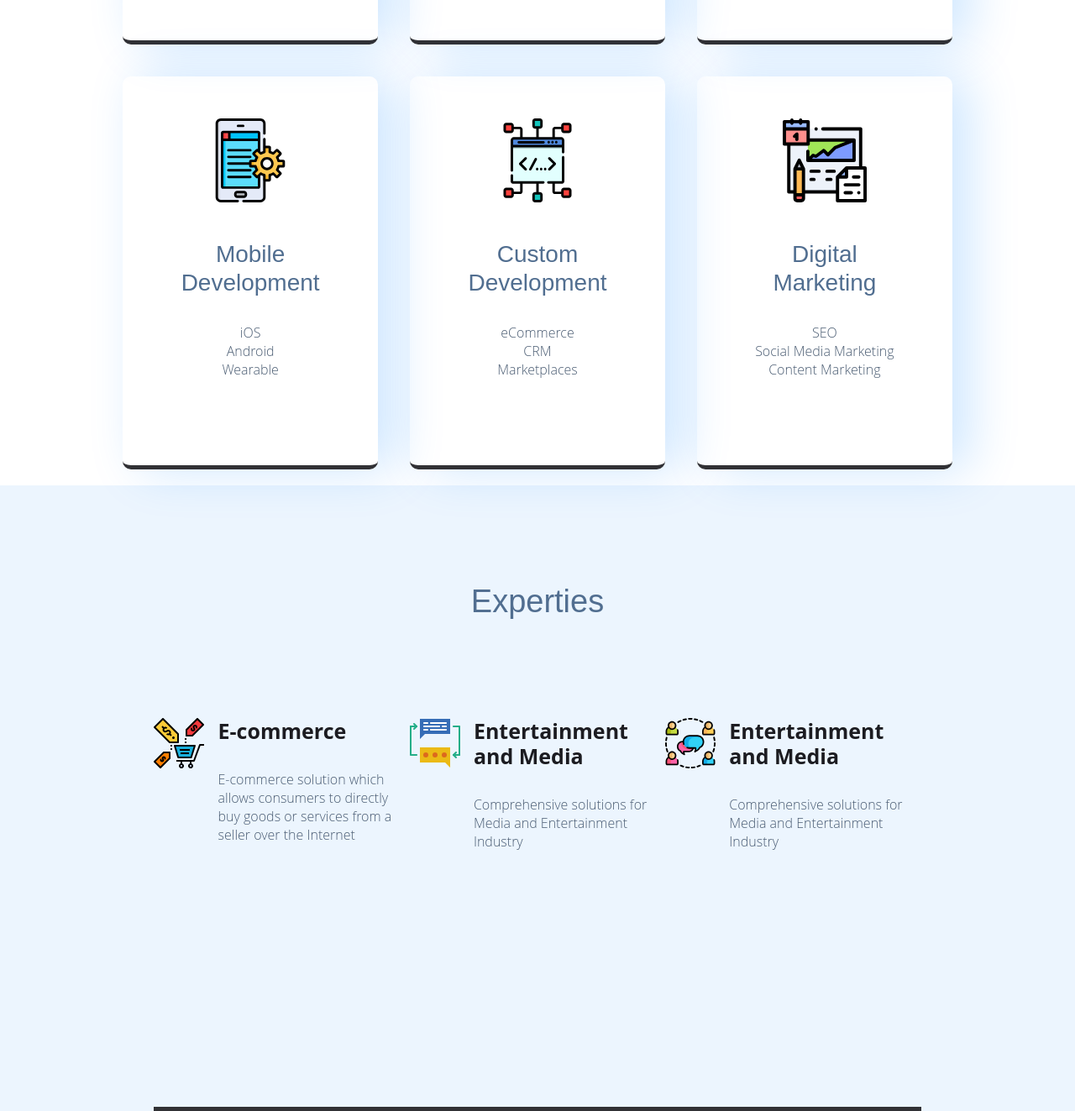
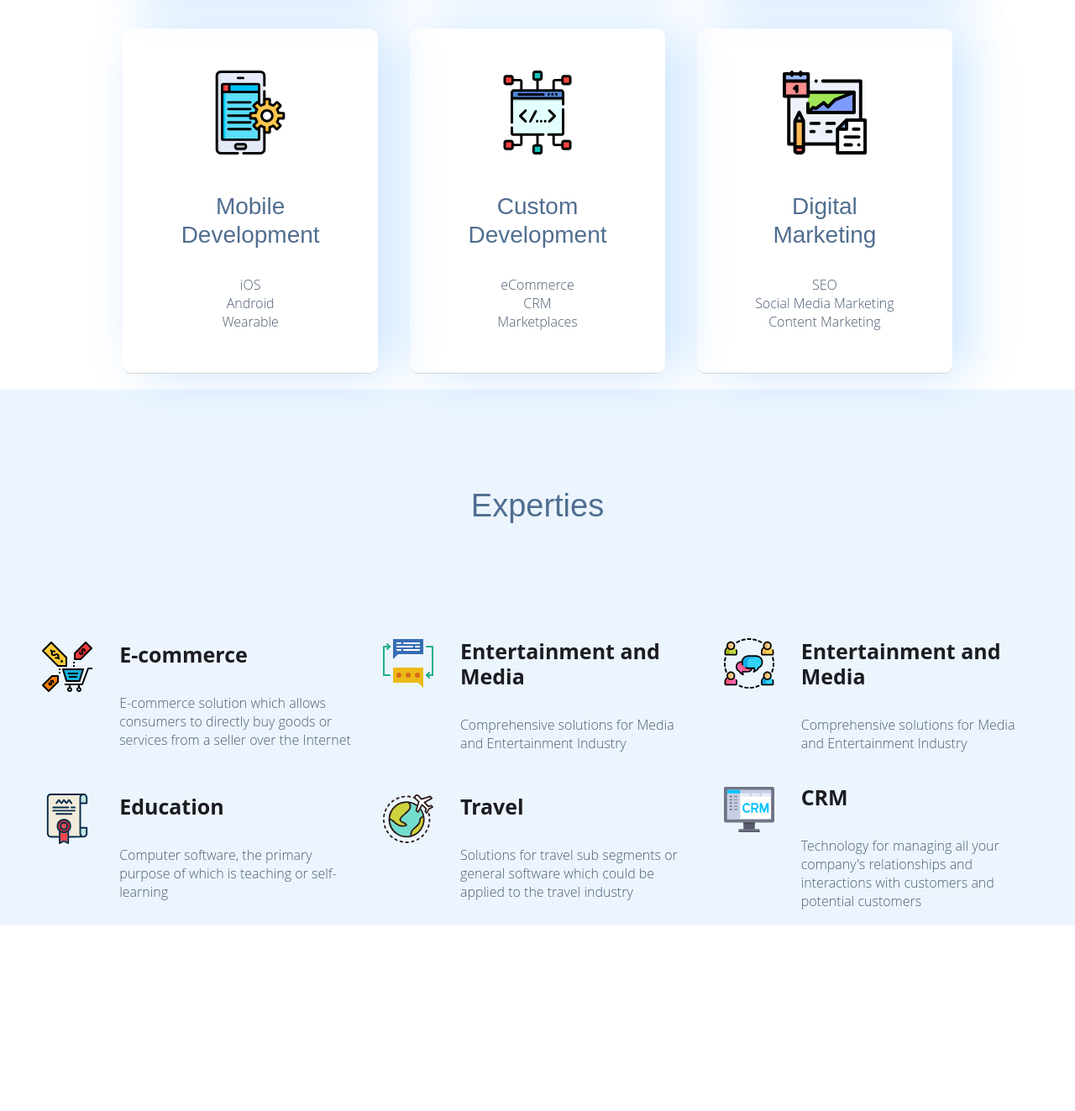
Before and after one commit to Volodymyr-sky/test-cody, a website: page main/index.html in a window 1280 px wide. Shown: the part 1525-2848 px from the top of the page at 84% size. After the commit the page ends 2627 px from the top, so only its background shows below. Drawn offline with Linux system fonts and the light colour scheme.

Commit message:
Expertise-2

```diff
--- a/main/assets/css/components/_3_feature.scss
+++ b/main/assets/css/components/_3_feature.scss
@@ -1,9 +1,7 @@
 .feature {
-    border-bottom: 5px solid;
-    height: 468px;
+
 
     .feature__title {
-
         font-size: 28px;
         font-family: "Montserrat", sans-serif;
         font-weight: 500;
--- a/main/index.html
+++ b/main/index.html
@@ -21,7 +21,6 @@
   </script>
   <title>Get Started | CodyFrame</title>
 </head>
-
 <body>
   <header class="header position-relative js-header ">
     <div class="header__container container max-width-lg">
@@ -87,7 +86,7 @@
     </h3>
 
     <div class="section__inner grid">
-      <div class="feature col-3 radius-lg margin-sm shadow-lg padding-lg  text-center">
+      <div class="feature border-bottom col-3 radius-lg margin-sm shadow-lg padding-lg  text-center">
         <img src="assets/img/business.svg" alt="Business Consulting" class="feature__img">
         <h4 class="feature__title">Business Consulting</h4>
         <div class="feature__content">
@@ -99,7 +98,7 @@
         </div>
       </div>
 
-      <div class="feature col-3 radius-lg margin-sm shadow-lg padding-lg text-center">
+      <div class="feature border-bottom col-3 radius-lg margin-sm shadow-lg padding-lg text-center">
         <img src="assets/img/product_design.svg" alt="Product Design" class="feature__img">
         <h4 class="feature__title">Product Design</h4>
         <div class="feature__content">
@@ -111,7 +110,7 @@
         </div>
       </div>
 
-      <div class="feature col-3 radius-lg margin-sm shadow-lg  padding-lg text-center">
+      <div class="feature border-bottom col-3 radius-lg margin-sm shadow-lg  padding-lg text-center">
         <img src="assets/img/webdev.svg" alt="Web Development" class="feature__img">
         <h4 class="feature__title">Web Development</h4>
         <div class="feature__content">
@@ -123,7 +122,7 @@
         </div>
       </div>
 
-      <div class="feature col-3 radius-lg margin-sm shadow-lg  padding-lg text-center">
+      <div class="feature border-bottom col-3 radius-lg margin-sm shadow-lg  padding-lg text-center">
         <img src="assets/img/mobile_dev.svg" alt="Mobile Development" class="feature__img">
         <h4 class="feature__title">Mobile Development</h4>
         <div class="feature__content">
@@ -134,7 +133,7 @@
         </div>
       </div>
 
-      <div class="feature col-3 radius-lg margin-sm shadow-lg  padding-lg text-center">
+      <div class="feature border-bottom col-3 radius-lg margin-sm shadow-lg  padding-lg text-center">
         <img src="assets/img/custom_software.svg" alt="Custom Development" class="feature__img">
         <h4 class="feature__title">Custom Development</h4>
         <div class="feature__content">
@@ -145,7 +144,7 @@
         </div>
       </div>
 
-      <div class="feature col-3 radius-lg margin-sm shadow-lg padding-lg text-center">
+      <div class="feature border-bottom col-3 radius-lg margin-sm shadow-lg padding-lg text-center">
         <img src="assets/img/digital_marketing.svg" alt="Web Development" class="feature__img">
         <h4 class="feature__title">Digital Marketing</h4>
         <div class="feature__content">
@@ -169,7 +168,7 @@
       </h3>
 
       <div class="grid flex-center">
-        <div class="col-3 grid feature">
+        <div class="col-4 grid feature padding-sm">
           <div class="col-3">
             <img src="assets/img/experties/cart.svg" alt="cart" width="60px">
           </div>
@@ -181,7 +180,7 @@
           </div>
         </div>
 
-        <div class="col-3 grid feature">
+        <div class="col-4 grid feature padding-sm">
           <div class="col-3">
             <img src="assets/img/experties/dialogue.svg" alt="dialogue" width="60px">
           </div>
@@ -192,7 +191,7 @@
           </div>
         </div>
 
-        <div class="col-3 grid feature">
+        <div class="col-4 grid feature padding-sm">
           <div class="col-3">
             <img src="assets/img/experties/group.svg" alt="dialogue" width="60px">
           </div>
@@ -200,8 +199,38 @@
             <h4>Entertainment and Media</h4>
             <div class="feature__content">Comprehensive solutions for Media and Entertainment Industry</div>
           </div>
+        </div>
 
+        <div class="col-4 grid feature padding-sm">
+          <div class="col-3">
+            <img src="assets/img/experties/education.svg" alt="education" width="60px">
+          </div>
+          <div class="col-9">
+            <h4>Education</h4>
+            <div class="feature__content">Computer software, the primary purpose of which is teaching or self-learning</div>
+          </div>
         </div>
+
+        <div class="col-4 grid feature padding-sm">
+          <div class="col-3">
+            <img src="assets/img/experties/Travel.svg" alt="Travel" width="60px">
+          </div>
+          <div class="col-9">
+            <h4>Travel</h4>
+            <div class="feature__content">Solutions for travel sub segments or general software which could be applied to the travel industry</div>
+          </div>
+        </div>
+
+        <div class="col-4 grid feature padding-sm">
+          <div class="col-3">
+            <img src="assets/img/experties/crm.svg" alt="crm" width="60px">
+          </div>
+          <div class="col-9">
+            <h4>CRM</h4>
+            <div class="feature__content">Technology for managing all your company's relationships and interactions with customers and potential customers</div>
+          </div>
+        </div>
+
       </div>
     </div>
 
```
Also changed, not shown: main/assets/css/style-fallback.css, main/assets/css/style.css.
